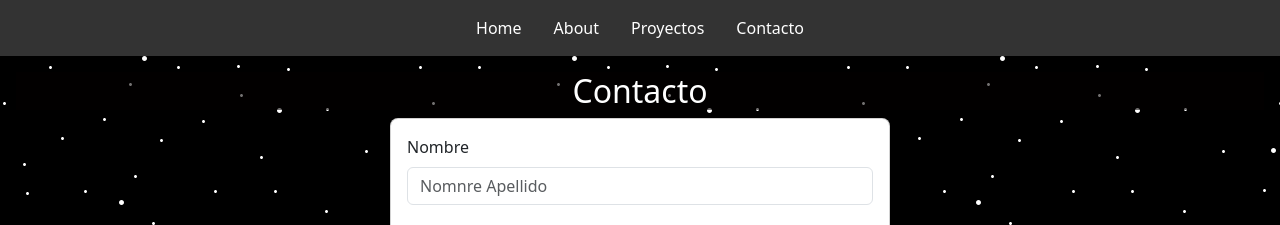
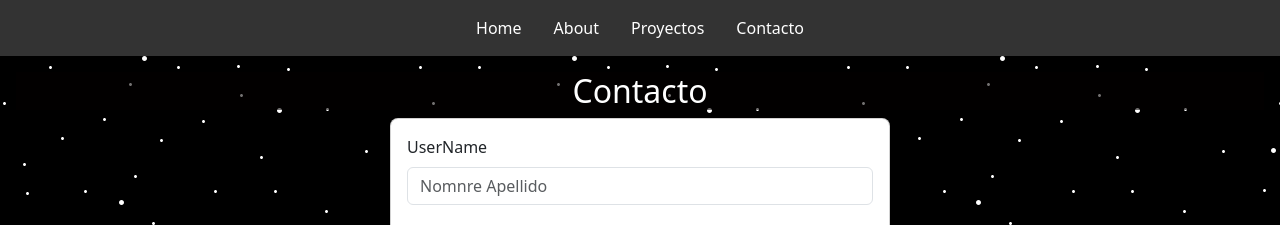
Before and after one commit to FernandoFuentes24/Portafolio, a Vue app: page /contacto in a window 1280 px wide. Shown: the top 225 px of the page. Built offline with nearby package versions, Linux system fonts and the light colour scheme.

Commit message:
change label

```diff
--- a/src/views/ContactPage.vue
+++ b/src/views/ContactPage.vue
@@ -5,7 +5,7 @@
 
         <form>
           <div class="mb-3">
-            <label class="form-label">Nombre</label>
+            <label class="form-label">UserName</label>
             <input type="text" class="form-control" placeholder="Nomnre Apellido">
           </div>
           <div class="mb-3">
```
